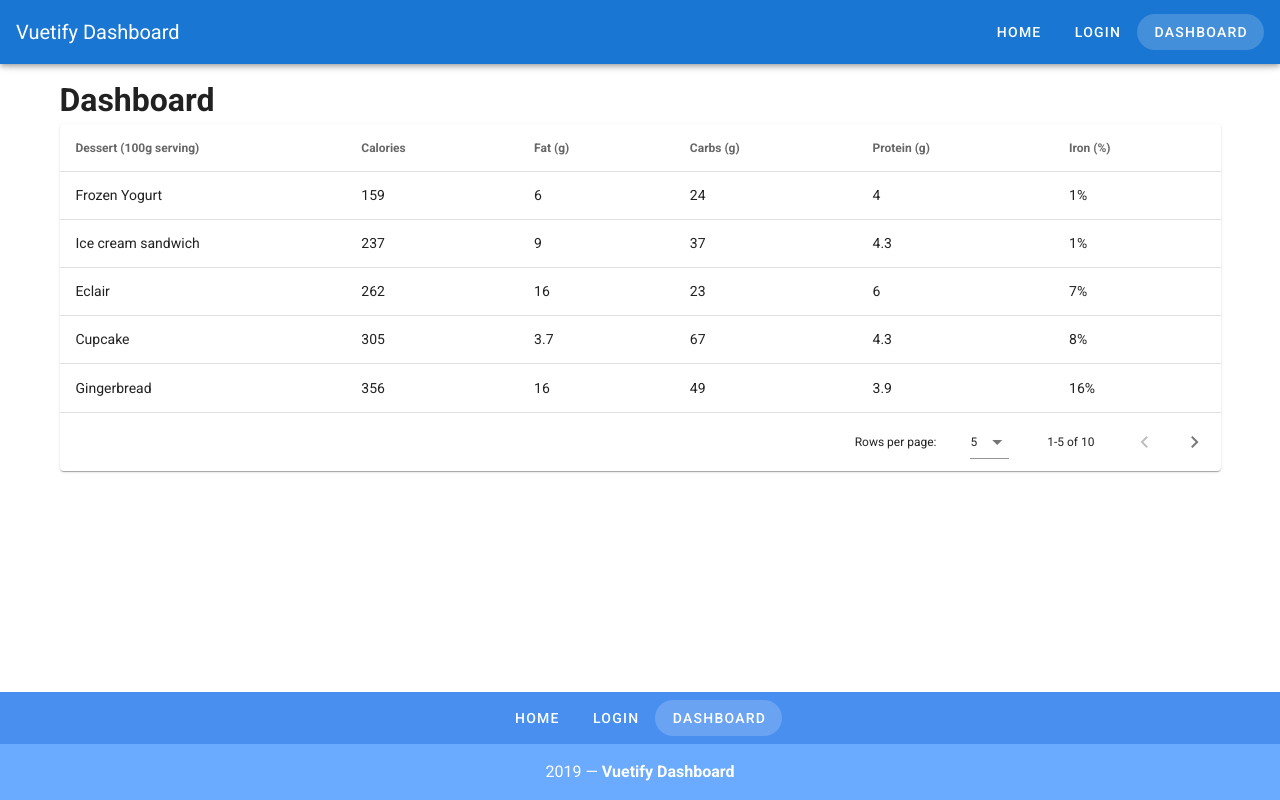
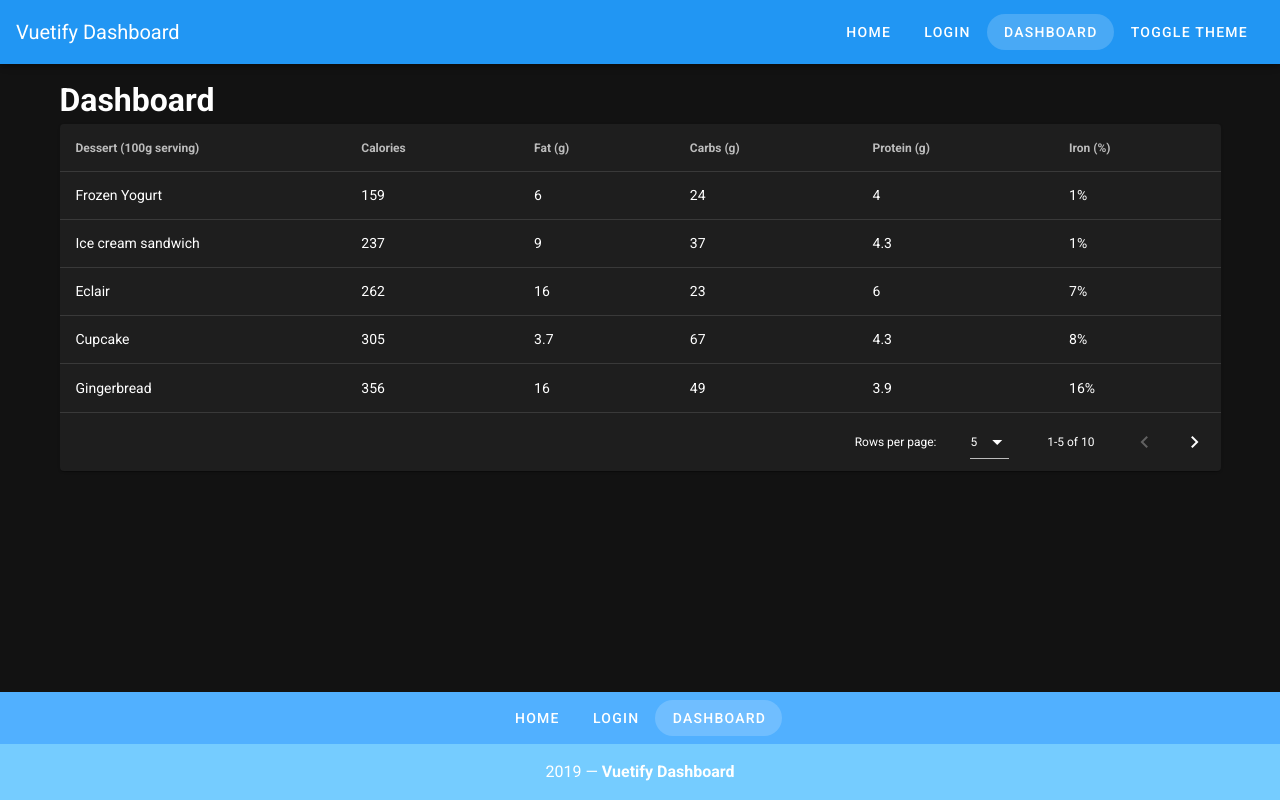
Before and after one commit to erincodes/vuetify-login-practice, a Vue app: page /#/dashboard in a window 1280 px wide. Built offline with nearby package versions, Linux system fonts and the light colour scheme.

Commit message:
added toggle theme button and functionality

```diff
--- a/src/App.vue
+++ b/src/App.vue
@@ -11,8 +11,8 @@
         :to="link.url"
         v-for="link in links"
         :key="`${link.label}-header-link`"
-        >{{ link.label }}</v-btn
-      >
+      >{{ link.label }}</v-btn>
+      <v-btn text rounded @click="toggleTheme">Toggle Theme</v-btn>
     </v-app-bar>
     <!-- v-content Vuetify component helps with page layout -->
     <v-content>
@@ -29,8 +29,7 @@
           rounded
           class="my-2"
           :to="link.url"
-          >{{ link.label }}</v-btn
-        >
+        >{{ link.label }}</v-btn>
         <v-col class="primary lighten-2 py-4 text-center white--text" cols="12">
           {{ new Date().getFullYear() }} —
           <strong>Vuetify Dashboard</strong>
@@ -56,6 +55,11 @@ export default {
       { label: "Login", url: "/login" },
       { label: "Dashboard", url: "/dashboard" }
     ]
-  })
+  }),
+  methods: {
+    toggleTheme() {
+      this.$vuetify.theme.dark = !this.$vuetify.theme.dark;
+    }
+  }
 };
 </script>
--- a/src/plugins/vuetify.js
+++ b/src/plugins/vuetify.js
@@ -3,4 +3,11 @@ import Vuetify from "vuetify/lib";
 
 Vue.use(Vuetify);
 
-export default new Vuetify({});
+export default new Vuetify({
+  // icons: {
+  //     iconfont: 'mdi'
+  // },
+  theme: {
+    dark: true
+  }
+});
```
